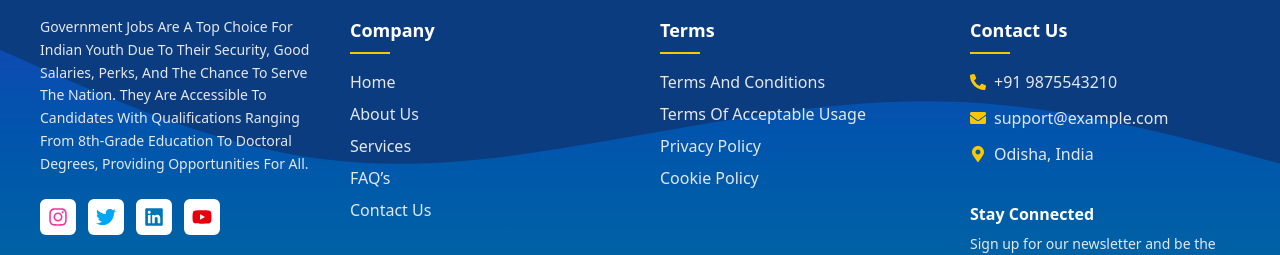
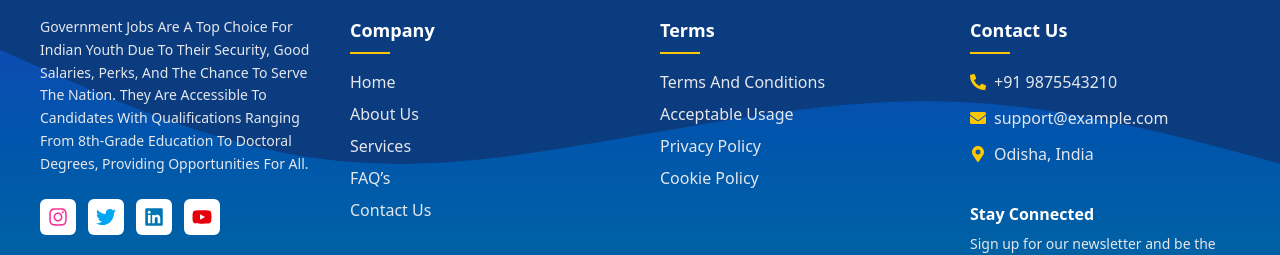
Before and after one commit to wealthZoneai/otr-user, a React (Vite) app: page / in a window 1280 px wide. Shown: the part 2280-2535 px from the top of the page. Built offline with nearby package versions, Linux system fonts and the light colour scheme.

Commit message:
add scrolltop functionality

```diff
--- a/src/components/Footer.tsx
+++ b/src/components/Footer.tsx
@@ -8,6 +8,7 @@ import {
   FaPhoneAlt,
   FaMapMarkerAlt,
 } from "react-icons/fa";
+import { Link } from "react-router-dom"; // ✅ Import Link for navigation
 
 const Footer: React.FC = () => {
   return (
@@ -31,7 +32,7 @@ const Footer: React.FC = () => {
       <div className="relative z-10 max-w-7xl mx-auto px-6 md:px-10 grid grid-cols-1 sm:grid-cols-2 md:grid-cols-4 gap-10">
         {/* -------- Left Section -------- */}
         <div>
-          <p className="text-sm text-gray-200 leading-relaxed mb-6 ">
+          <p className="text-sm text-gray-200 leading-relaxed mb-6">
             Government Jobs Are A Top Choice For Indian Youth Due To Their
             Security, Good Salaries, Perks, And The Chance To Serve The Nation.
             They Are Accessible To Candidates With Qualifications Ranging From
@@ -77,11 +78,22 @@ const Footer: React.FC = () => {
           <h3 className="text-lg font-semibold mb-2">Company</h3>
           <span className="block w-10 h-[2px] bg-yellow-400 mb-4"></span>
           <ul className="space-y-2 text-gray-200">
-            <li><a href="#" className="hover:text-yellow-400 transition">Home</a></li>
-            <li><a href="#" className="hover:text-yellow-400 transition">About Us</a></li>
-            <li><a href="#" className="hover:text-yellow-400 transition">Services</a></li>
-            <li><a href="#" className="hover:text-yellow-400 transition">FAQ’s</a></li>
-            <li><a href="#" className="hover:text-yellow-400 transition">Contact Us</a></li>
+            {[
+              { label: "Home", to: "/" },
+              { label: "About Us", to: "/about-us" },
+              { label: "Services", to: "/services" },
+              { label: "FAQ’s", to: "/faq" },
+              { label: "Contact Us", to: "/contact" },
+            ].map((item, i) => (
+              <li key={i}>
+                <Link
+                  to={item.to}
+                  className="relative inline-block hover:text-yellow-400 after:content-[''] after:absolute after:left-0 after:bottom-0 after:w-0 after:h-[2px] after:bg-yellow-400 hover:after:w-full after:transition-all after:duration-300 transition-colors"
+                >
+                  {item.label}
+                </Link>
+              </li>
+            ))}
           </ul>
         </div>
 
@@ -90,29 +102,23 @@ const Footer: React.FC = () => {
           <h3 className="text-lg font-semibold mb-2">Terms</h3>
           <span className="block w-10 h-[2px] bg-yellow-400 mb-4"></span>
           <ul className="space-y-2 text-gray-200">
-            <li>
-              <a href="#" className="hover:text-yellow-400 transition">
-                Terms And Conditions
-              </a>
-            </li>
-            <li>
-              <a href="#" className="hover:text-yellow-400 transition">
-                Terms Of Acceptable Usage
-              </a>
-            </li>
-            <li>
-              <a href="#" className="hover:text-yellow-400 transition">
-                Privacy Policy
-              </a>
-            </li>
-            <li>
-              <a href="#" className="hover:text-yellow-400 transition">
-                Cookie Policy
-              </a>
-            </li>
+            {[
+              { label: "Terms And Conditions", to: "/terms" },
+              { label: "Acceptable Usage", to: "/usage" },
+              { label: "Privacy Policy", to: "/privacy" },
+              { label: "Cookie Policy", to: "/cookies" },
+            ].map((item, i) => (
+              <li key={i}>
+                <Link
+                  to={item.to}
+                  className="relative inline-block hover:text-yellow-400 after:content-[''] after:absolute after:left-0 after:bottom-0 after:w-0 after:h-[2px] after:bg-yellow-400 hover:after:w-full after:transition-all after:duration-300 transition-colors"
+                >
+                  {item.label}
+                </Link>
+              </li>
+            ))}
           </ul>
         </div>
-
 
         {/* -------- Contact & Newsletter -------- */}
         <div>
@@ -154,7 +160,6 @@ const Footer: React.FC = () => {
             </div>
           </div>
         </div>
-
       </div>
 
       {/* Divider Line */}
--- /dev/null
+++ b/src/components/ScrollToTop.tsx
@@ -0,0 +1,14 @@
+import { useEffect } from "react";
+import { useLocation } from "react-router-dom";
+
+const ScrollToTop = () => {
+  const { pathname } = useLocation();
+
+  useEffect(() => {
+    window.scrollTo({ top: 0, behavior: "smooth" });
+  }, [pathname]); //  runs every time route changes
+
+  return null;
+};
+
+export default ScrollToTop;
--- a/src/routes/AppRoutes.tsx
+++ b/src/routes/AppRoutes.tsx
@@ -30,10 +30,12 @@ import PaymentPage from "../pages/Payment";
 import PaymentSuccess from "../pages/PaymentSucess";
 import PaymentFailed from "../pages/PaymentFailed";
 import ContactUsPage from "../pages/ContactUsPage";
+import ScrollToTop from "../components/ScrollToTop";
 
 const AppRoutes: React.FC = () => {
   return (
     <BrowserRouter>
+      <ScrollToTop /> {/* Scrolls to top on every route change */}
       <Routes>
         {/* 🌍 Public Routes */}
         <Route path="/" element={<Landing />} />
```
